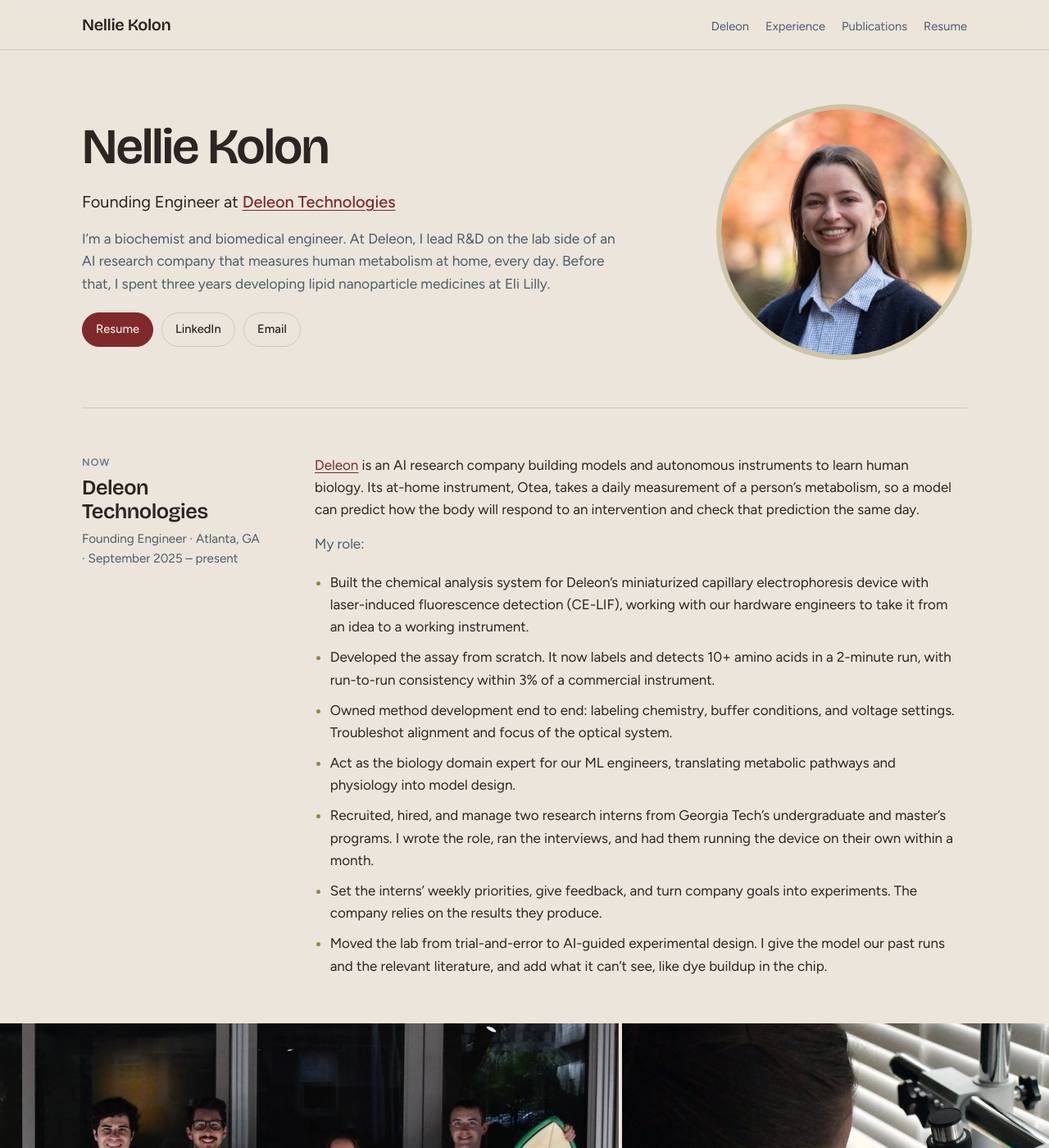
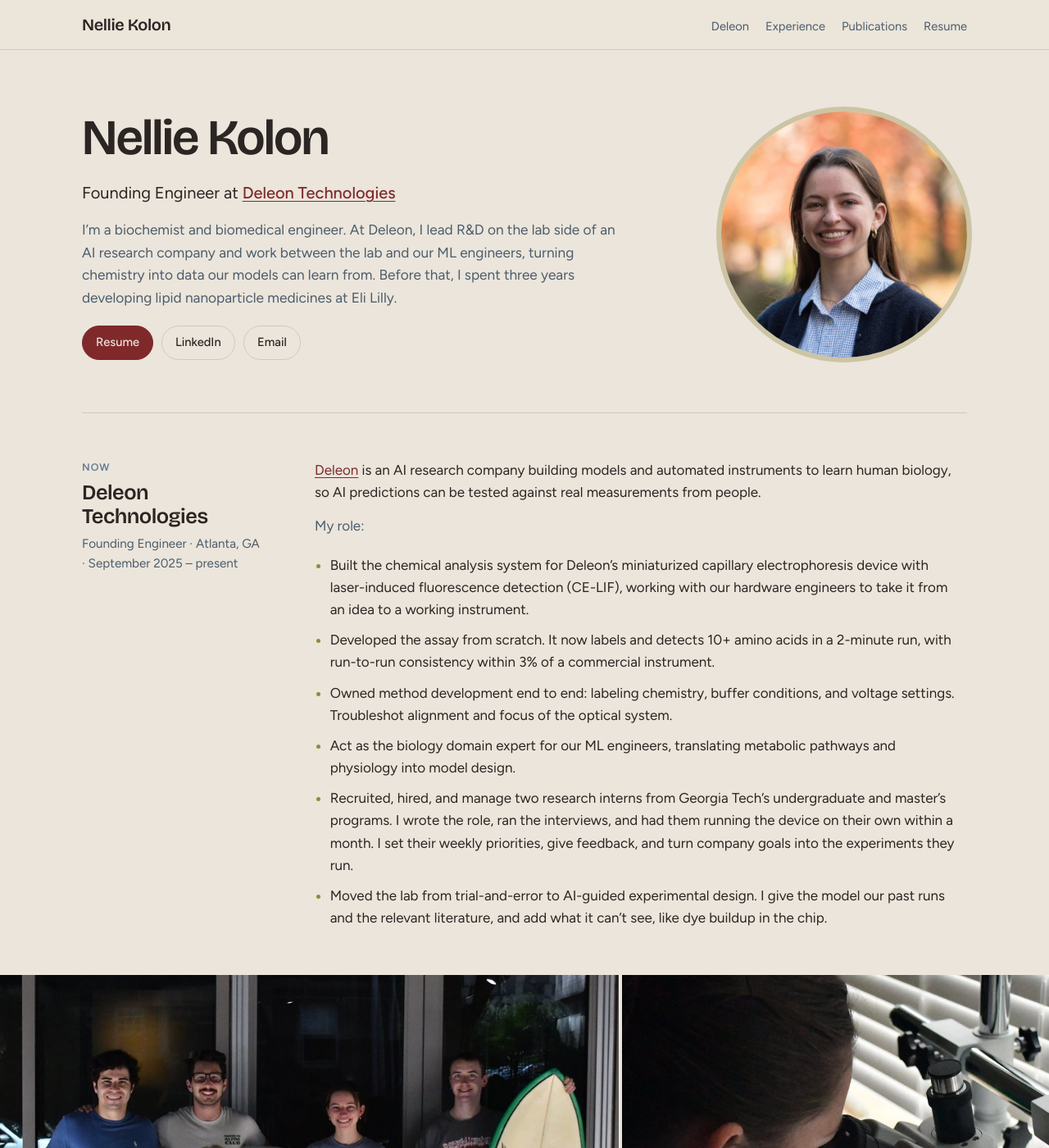
Before and after one commit to nelliekolon/nelliekolon.github.io, a Jekyll site: the page built from index.md, in a window 1280 px wide and 1400 px high. Shown: the whole window at 82% size. Built offline with Jekyll 4.4.1, drawn with Linux system fonts in a browser that asks for light colours; some of the changed text lies outside the part shown.

Commit message:
Preview: AI angle in intro, durable Deleon description, merged intern bullets, shorter Lilly entry
Co-Authored-By: Claude Opus 5.5 <noreply@anthropic.com>
Claude-Session: https://claude.ai/code/session_01HFMymAmWcw7GchssUrMz1g

```diff
--- a/index.md
+++ b/index.md
@@ -9,7 +9,7 @@ image: /assets/media/deleon-lab.jpg
   <div class="intro-text">
     <h1>Nellie Kolon</h1>
     <p class="role">Founding Engineer at <a href="https://deleon.bio">Deleon Technologies</a></p>
-    <p class="lede">I’m a biochemist and biomedical engineer. At Deleon, I lead R&amp;D on the lab side of an AI research company that measures human metabolism at home, every day. Before that, I spent three years developing lipid nanoparticle medicines at Eli Lilly.</p>
+    <p class="lede">I’m a biochemist and biomedical engineer. At Deleon, I lead R&amp;D on the lab side of an AI research company and work between the lab and our ML engineers, turning chemistry into data our models can learn from. Before that, I spent three years developing lipid nanoparticle medicines at Eli Lilly.</p>
     <div class="links">
       <a class="button primary" href="/NellieKolon_resume.pdf">Resume</a>
       <a class="button" href="https://www.linkedin.com/in/nellie-kolon-8b4b3613a/">LinkedIn</a>
@@ -26,7 +26,7 @@ image: /assets/media/deleon-lab.jpg
     <p class="meta">Founding Engineer · Atlanta, GA · September 2025 – present</p>
   </div>
   <div class="body-text">
-    <p><a href="https://deleon.bio">Deleon</a> is an AI research company building models and autonomous instruments to learn human biology. Its at-home instrument, Otea, takes a daily measurement of a person’s metabolism, so a model can predict how the body will respond to an intervention and check that prediction the same day.</p>
+    <p><a href="https://deleon.bio">Deleon</a> is an AI research company building models and automated instruments to learn human biology, so AI predictions can be tested against real measurements from people.</p>
     <p class="quiet">My role:</p>
   </div>
   <ul class="points">
@@ -34,8 +34,7 @@ image: /assets/media/deleon-lab.jpg
     <li>Developed the assay from scratch. It now labels and detects 10+ amino acids in a 2-minute run, with run-to-run consistency within 3% of a commercial instrument.</li>
     <li>Owned method development end to end: labeling chemistry, buffer conditions, and voltage settings. Troubleshot alignment and focus of the optical system.</li>
     <li>Act as the biology domain expert for our ML engineers, translating metabolic pathways and physiology into model design.</li>
-    <li>Recruited, hired, and manage two research interns from Georgia Tech’s undergraduate and master’s programs. I wrote the role, ran the interviews, and had them running the device on their own within a month.</li>
-    <li>Set the interns’ weekly priorities, give feedback, and turn company goals into experiments. The company relies on the results they produce.</li>
+    <li>Recruited, hired, and manage two research interns from Georgia Tech’s undergraduate and master’s programs. I wrote the role, ran the interviews, and had them running the device on their own within a month. I set their weekly priorities, give feedback, and turn company goals into the experiments they run.</li>
     <li>Moved the lab from trial-and-error to AI-guided experimental design. I give the model our past runs and the relevant literature, and add what it can’t see, like dye buildup in the chip.</li>
   </ul>
 </section>
@@ -80,15 +79,12 @@ image: /assets/media/deleon-lab.jpg
         </figure>
         <div class="what-text">
         <h3>Senior Research Associate, Genetic Medicine</h3>
-        <p class="where">Eli Lilly and Company, Cambridge, MA</p>
+        <p class="where">Eli Lilly and Company, Cambridge, MA · promoted from contractor</p>
         <ul class="points">
           <li>Helped build a fully automated lipid nanoparticle synthesis and characterization platform with Lilly’s automation engineers. The team went from about 5 formulations a day by hand to more than 100 a week, and the platform is still in use.</li>
           <li>Generated the data for an ML model of how lipid chemistry affects nanoparticle formation and efficacy, and used it to narrow down candidates for mouse and non-human primate studies.</li>
-          <li>Ran all hands-on experiments on a two-person team led by my supervisor, and programmed Hamilton liquid handlers for the characterization assays.</li>
-          <li>Used Design of Experiments to map how design parameters and lipid components interact, reaching answers in fewer experiments and finding the limits of the system.</li>
-          <li>Scaled formulation from 100 µL–1 mL batches up to 1 L for non-human primate studies.</li>
-          <li>Worked with teams across Lilly, including headquarters in Indianapolis and the automation group in San Diego, presenting results and lessons learned.</li>
-          <li>Joined as a contractor and was promoted to Senior Research Associate.</li>
+          <li>Ran all hands-on experiments on a two-person team led by my supervisor, programmed Hamilton liquid handlers for the characterization assays, and presented results to teams in Indianapolis and San Diego.</li>
+          <li>Used Design of Experiments to map how design parameters and lipid components interact, and scaled formulation from 100 µL–1 mL batches up to 1 L for non-human primate studies.</li>
         </ul>
         </div>
       </div>
```
